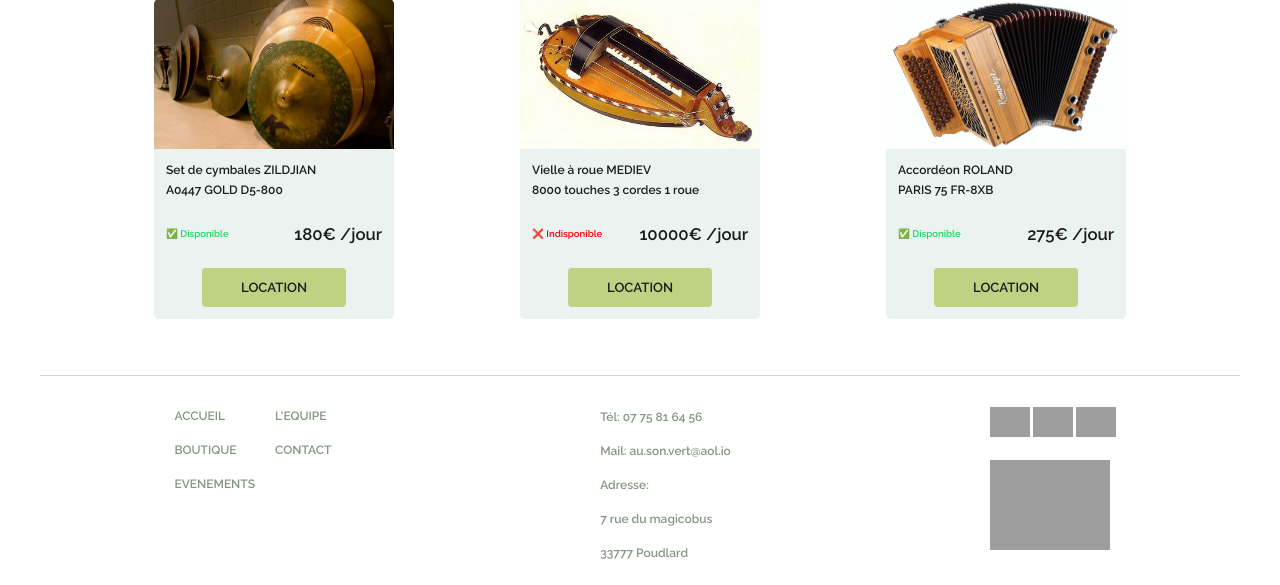
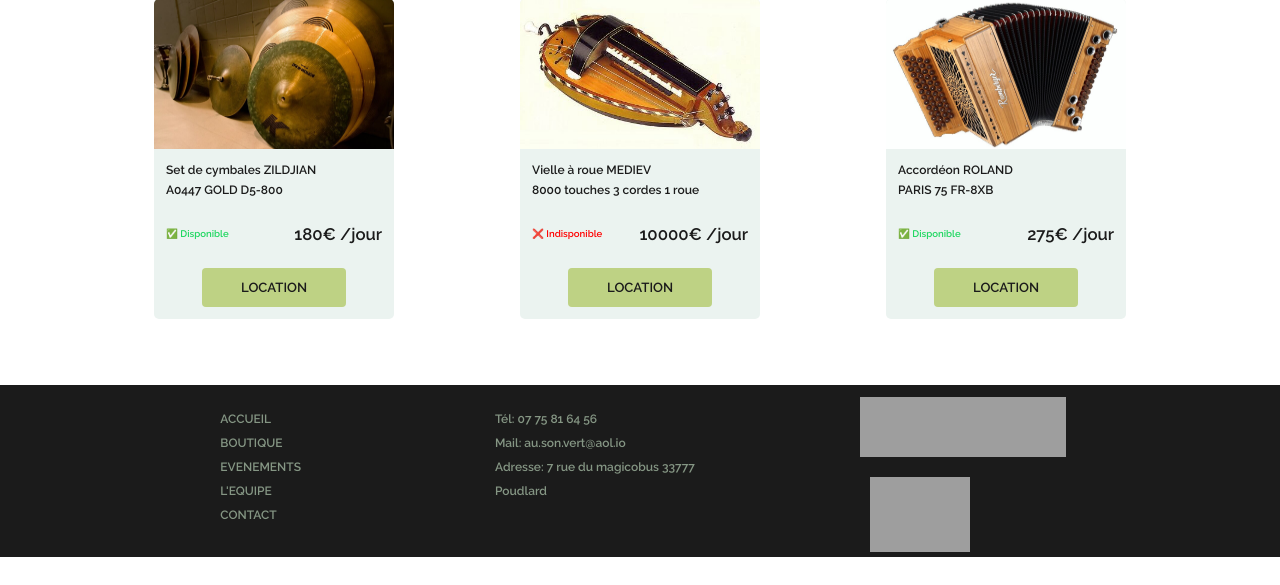
Before and after one commit to Alexisvib/Projet-1-Wild-Au-son-vert, a PHP site: page /shop.php in a window 1280 px wide. Shown: the part 2372-2957 px from the top of the page. After the commit the page ends 2929 px from the top, so only its background shows below. Run offline with PHP 8.4, Linux system fonts and the light colour scheme; grey boxes are pictures that could not be loaded.

Commit message:
footer modifications

```diff
--- a/footer.php
+++ b/footer.php
@@ -3,51 +3,41 @@
 </div>
 
 <footer class="footer">
-  <div class="espace-footer"></div>
 
+  <hr class="hr-footer">
 
-  <div class=footer-box>
-
-
+  <div class="box-footer">
     <menu class="box-menu">
-      <ul class="menu-footer-text-left">
-        <li class="li-footer"><a href="index.php">ACCUEIL</a></li>
-        <li class="li-footer"><a href="shop.php">BOUTIQUE</a></li>
-        <li class="li-footer"><a href="event.php">EVENEMENTS</a></li>
-      </ul>
-
-      <ul class="menu-footer-text-right">
-        <li class="li-footer"><a href="team.php">L'EQUIPE</a></li>
-        <li class="li-footer"><a href="form.php">CONTACT</a></li>
-      </ul>
+      <a href="index.php" class="footer-link">ACCUEIL</a>
+      <a href="shop.php" class="footer-link">BOUTIQUE</a>
+      <a href="event.php" class="footer-link">EVENEMENTS</a>
+      <a href="team.php" class="footer-link">L'EQUIPE</a>
+      <a href="form.php" class="footer-link">CONTACT</a>
     </menu>
-
     <div class="informations">
-      <ul class="ul-footer">
-        <li class="li-footer"><a>Tél: 07 75 81 64 56</a></li>
-        <li class="li-footer"><a>Mail: au.son.vert@aol.io</a></li>
-        <li class="li-footer"><a>Adresse:</a></li>
-        <li class="li-footer"><a>7 rue du magicobus</a></li>
-        <li class="li-footer"><a>33777 Poudlard</a></li>
-      </ul>
+      <a>
+        Tél: 07 75 81 64 56
+        <br>
+        Mail: au.son.vert@aol.io
+        <br>
+        Adresse:
+        7 rue du magicobus
+        33777 Poudlard
+      </a>
     </div>
-
     <div class="logo-icone-box">
       <div class="icone-box">
-      <a href="https://i.ibb.co/H7gZr8d/inico.png">
+        <a href="https://fr-fr.facebook.com/">
           <img src="https://i.ibb.co/tXpm4Ht/fico.png" alt="facebook-icone" class="icone-footer" /></a>
-      <a href="https://i.ibb.co/H7gZr8d/inico.png">
+        <a href="https://twitter.com/login?lang=fr">
           <img src="https://i.ibb.co/bBqWHfz/twico.png" alt="tweeter-icone" class="icone-footer" /></a>
-
-      <a href="https://i.ibb.co/H7gZr8d/inico.png">
+        <a href="https://www.instagram.com/?hl=fr">
           <img src="https://i.ibb.co/H7gZr8d/inico.png" alt="instagram-icone" class="icone-footer" /></a>
       </div>
-
       <a href="index.php">
         <img src="https://i.ibb.co/1MQPrBx/Logotype-texte.png" alt="Logotype-texte" class="Logotype-texte-footer" /></a>
     </div>
   </div>
   <script type="text/javascript" src="buttonUp.js"></script>
 </footer>
-
 </body>
--- a/header.php
+++ b/header.php
@@ -16,7 +16,8 @@
 
     <div class="espace-header" id="espace-header"></div>
     <div class="header">
-        <img src="https://i.ibb.co/M7yQGWV/Logo-text.png" alt="Logo" class="logotype"/>
+    <a href="index.php">
+        <img src="https://i.ibb.co/M7yQGWV/Logo-text.png" alt="Logo" class="logotype"/></a>
         <ul id="menusimple">
             <li><a class="link-menu-burger" href="index.php">ACCUEIL</a></li>
             <li><a class="link-menu-burger" href="shop.php">BOUTIQUE</a></li>
--- a/styles.css
+++ b/styles.css
@@ -1,6 +1,6 @@
 /*****VARIABLES*******************/
 
-:root{
+:root {
   /*Logo,bouton hover:*/
   --firstColor: #1ed760;
   /*footer; header; burger menu:*/
@@ -15,20 +15,19 @@
 
   /*--FONTS--*/
   --police-size: 12px;
-    --police-font: 'Raleway', sans-serif;
+  --police-font: "Raleway", sans-serif;
 
   /*---CARTES--*/
-    --card-width : 240px;
-    --card-img-height : 150px;
-    --card-color: #Ebf3f0;
+  --card-width: 240px;
+  --card-img-height: 150px;
+  --card-color: #ebf3f0;
 }
 
 /*******END VARIABLES**********/
 
-
 /******PROPRIETES GENERALES**********/
 
-*{
+* {
   margin: 0px;
   padding: 0px;
   font-family: var(--police-font);
@@ -42,7 +41,6 @@ a {
   text-decoration: none;
   color: var(--thirdColor);
 }
-
 
 .link-menu-burger:hover {
   color: var(--firstColor);
@@ -58,6 +56,9 @@ a {
 /******HEADER**********/
 .logotype {
   height: 80px;
+}
+.logotype:hover {
+  filter: saturate(0);
 }
 
 .header {
@@ -174,122 +175,124 @@ li {
 }
 /******END HEADER***************************************/
 
+/******FOOTER**********/
 
-  /******FOOTER**********/
 .footer {
-    margin-bottom: 0;
-    display: flex;
-    width: 100%;
-    height: 200px;
-    justify-content: center;
+  background-color: var(--secondColor);
+}
+.hr-footer {
+  margin: auto;
+  height: 1px;
+  color: var(--thirdColor);
+  width: 80%;
+  opacity: 0;
 }
 
-  .footer-box {
+.box-footer {
+  margin-top: 20px;
   display: flex;
-    align-items: center;
   justify-content: space-around;
-    border-top: solid 1px var(--sixthColor);
-    width: 1200px;
   height: 150px;
-    margin-top: -10px;
 }
 
 .box-menu {
-    display: flex;
+  margin-left: 10px;
+  width: 100px;
+  height: 80px;
+  line-height: 2em;
 }
 
-  .menu-footer-text-left {
-    display: block;
-  }
-
-  .menu-footer-text-right {
-    display: block;
+.footer-link:hover {
+  color: var(--firstColor);
+  text-decoration: underline;
 }
 
 .informations {
-    display: flex;
-    height: 100px;
-  }
-
-  .ul-footer {
-    display: flex;
-    flex-direction: column;
-    align-items: flex-start;
+  margin-left: 10px;
+  width: 200px;
+  line-height: 2em;
 }
 
 .icone-box {
-   display: block;
-   align-items: center;
+  margin-left: 10px;
+  padding: -50px;
+  width: 75px;
+  height: 30px;
 }
 
-  .icone-footer{
+.icone-footer {
   width: 40px;
-    margin-top: 60px;
-    margin-bottom: 20px;
+  margin: -10px;
+}
+
+.icone-footer:hover {
+  filter: saturate(0);
 }
 
 .Logotype-texte-footer {
-    height: 90px;
+  margin-top: 40px;
+  margin-left: 10px;
+  margin-right: 10px;
+  width: 65px;
 }
-
 
 /******END FOOTER**********/
 
 /********FORM****************************************/
 
-.title-contact{
+.title-contact {
   text-align: center;
-    margin-top:30px;
+  margin-top: 30px;
 }
 
-.Bloc-container{
-    display:flex;
+.Bloc-container {
+  display: flex;
   justify-content: space-between;
   margin-bottom: 150px;
 }
 
-.Bloc{
-    flex:3;
+.Bloc {
+  flex: 3;
 }
 
-.container-form{
+.container-form {
   margin-top: 25px;
-    flex:4;
-    display:flex;
-    flex-direction : column;
+  flex: 4;
+  display: flex;
+  flex-direction: column;
   align-items: center;
   max-width: var(--container-width);
 }
 
-.form-style{
+.form-style {
   justify-content: space-around;
   text-align: center;
   margin-bottom: 30px;
-    width:100%;
-    min-width: 225px;;
+  width: 100%;
+  min-width: 225px;
 }
 
-.form-style input{
-    padding : 10px;
-    width:100%;
+.form-style input {
+  padding: 10px;
+  width: 100%;
   box-sizing: border-box;
   border-radius: 10px;
   border-width: 1px;
 }
 
-.form-style textarea{
-    padding : 10px;
-    height : 100px;
-    width:100%;
+.form-style textarea {
+  padding: 10px;
+  height: 100px;
+  width: 100%;
   box-sizing: border-box;
   border-radius: 10px;
 }
 
-#submit{
-    width:100%;
-    background-color:var(--firstColor);
-    color:var(--secondColor);
-    transition: transform .2s;
+#submit {
+  width: 100%;
+  background-color: var(--firstColor);
+  color: var(--secondColor);
+  transition: transform 0.2s;
   border-radius: 10px;
   font-weight: bolder;
 }
@@ -298,102 +301,117 @@ li {
   transform: scale(1.1);
 }
 
-
 /********END FORM****************************************/
 
 /****************CARROUSEL*****************************/
 
-.container-caroussel{
-    display:flex;
-    height:227px;
+.container-caroussel {
+  display: flex;
+  height: 227px;
 }
 
-.carroussel-bloc-around{
-    flex:2%;
+.carroussel-bloc-around {
+  flex: 2%;
 }
 
-.carroussel-bloc{
-    flex:96%;
+.carroussel-bloc {
+  flex: 96%;
   max-width: var(--container-width);
-    overflow:hidden;
+  overflow: hidden;
 }
 
-.carroussel-bloc figure{
-    position:relative;
-    width:500%;
-    margin:0;
-    padding:0;
-    font-size : 0;
+.carroussel-bloc figure {
+  position: relative;
+  width: 500%;
+  margin: 0;
+  padding: 0;
+  font-size: 0;
   text-align: left;
   animation: 28s slide infinite;
+  box-shadow: 0px 5px 10px var(--secondColor);
 }
 
-.carroussel-bloc figure img{
+.carroussel-bloc figure img {
   width: 20%;
-    height:auto;
-    float:left;
+  height: auto;
+  float: left;
 }
 
 @keyframes slide {
-    0% { left: 0%; }
-    20% { left: 0%; }
-    25% { left: -100%; }
-    45% { left: -100%; }
-    50% { left: -200%; }
-    70% { left: -200%; }
-    75% { left: -300%; }
-    95% { left: -300%; }
-    100% { left: -400%; }
+  0% {
+    left: 0%;
+  }
+  20% {
+    left: 0%;
+  }
+  25% {
+    left: -100%;
+  }
+  45% {
+    left: -100%;
+  }
+  50% {
+    left: -200%;
+  }
+  70% {
+    left: -200%;
+  }
+  75% {
+    left: -300%;
+  }
+  95% {
+    left: -300%;
+  }
+  100% {
+    left: -400%;
+  }
 }
 
 /****************END CARROUSEL*****************************/
 
-
 /***********BOUTON HAUT DE PAGE****************************/
-.arrowUp{
-    width:30px;
-    height:30px;
-    position:relative;
+.arrowUp {
+  width: 30px;
+  height: 30px;
+  position: relative;
   border-radius: 20%;
-    z-index:10;
+  z-index: 10;
   opacity: 0.3;
   background-color: var(--thirdColor);
 }
 
-#scrollUp{
+#scrollUp {
   position: fixed;
-    bottom : 250px;
+  bottom: 250px;
   border-radius: 20%;
   display: none;
   right: 10px;
 }
 
-.arrowUp:hover{
+.arrowUp:hover {
   background-color: var(--firstColor);
-    transition : 0.3s;
+  transition: 0.3s;
   opacity: 10;
 }
 
 /**********END BOUTON HAUT DE PAGE*****************/
 
 /*************** HOMEPAGE ******************************/
-.selection-products{
+.selection-products {
   text-align: center;
 }
 
-
-.title-homepage{
+.title-homepage {
   font-size: 1.4rem;
   padding-bottom: 2rem;
   padding-top: 2rem;
 }
 
-.testimony{
+.testimony {
   text-align: center;
 }
 
-
-.testimonycard{
+.testimonycard {
   display: flex;
   justify-content: stretch;
   align-items: center;
@@ -404,17 +422,17 @@ li {
   margin: 2rem 1rem 2.5rem 1rem;
 }
 
-.card-text{
+.card-text {
   display: flex;
   flex-direction: column;
   padding-top: 10px;
-    padding-right : 15px;
-    padding-left : 15px;
+  padding-right: 15px;
+  padding-left: 15px;
   text-align: left;
   font-size: 14px;
 }
 
-.card-name{
+.card-name {
   text-align: right;
   margin-right: 15px;
   margin-bottom: 10px;
@@ -465,7 +483,8 @@ li {
   color: var(--secondColor);
 }
 
-.button:hover, .card-button:hover {
+.button:hover,
+.card-button:hover {
   color: var(--card-color);
   box-shadow: rgba(149, 157, 165, 0.5) 8px 8px 24px;
   transition: all 0.4s;
@@ -473,11 +492,11 @@ li {
 }
 
 #rent {
-    background-color: #BED284;
+  background-color: #bed284;
 }
 
 #sell {
-    background-color: #DB848A;
+  background-color: #db848a;
 }
 
 .shop-section {
@@ -488,16 +507,16 @@ li {
   font-size: 1.4rem;
   padding: 1.6rem 0.5rem 4rem 0.5rem;
 }
-.row-title:before{
-    content: '';
+.row-title:before {
+  content: "";
   position: absolute;
   transform: translateY(0.8rem) translateX(-8rem);
   width: 90px;
   border-bottom: #204033 solid 1px;
 }
 
-.row-title:after{
-    content: '';
+.row-title:after {
+  content: "";
   position: absolute;
   transform: translateY(0.8rem) translateX(0.5rem);
   width: 90px;
@@ -537,7 +556,9 @@ li {
   height: var(--card-img-height);
 }
 
-.card-title, .card-price, .card-button {
+.card-title,
+.card-price,
+.card-button {
   padding-top: 1rem;
   padding-bottom: 1rem;
 }
@@ -555,18 +576,17 @@ li {
   justify-content: space-between;
 }
 
-.card-body-price .red{
+.card-body-price .red {
   color: red;
   font-size: 0.8rem;
   font-weight: bold;
 }
 
-.card-body-price .green{
+.card-body-price .green {
   color: var(--firstColor);
   font-size: 0.8rem;
   font-weight: bold;
 }
-
 
 .card-availability {
   padding-left: 1rem;
@@ -588,9 +608,8 @@ li {
   text-align: center;
 }
 
-
 .rent-button {
-    background-color: #BED284;
+  background-color: #bed284;
 }
 
 /*end----- CARDS SECTION ----------------*/
@@ -603,7 +622,8 @@ li {
   padding: 40px;
 }
 
-#events h3, #events h4 {
+#events h3,
+#events h4 {
   padding-top: 2rem;
 }
 
@@ -658,7 +678,6 @@ article {
   border-radius: 5px;
   border: none;
   box-shadow: 6px 6px 6px slategrey;
-
 }
 
 .twitter {
@@ -681,11 +700,10 @@ article {
 
 /********************END EVENT**********************************************/
 
-
 /**********************MEDIA QUERIES***********************************/
 
 /* Tout Petit Ecran*/
- @media screen and (max-width:576px) {
+@media screen and (max-width: 576px) {
   .espace-header {
     z-index: 1;
     height: 80px;
@@ -706,7 +724,7 @@ article {
   }
 }
 /* Petit Ecran*/
-@media screen and (min-width:576px) /*and (max-width:768px)*/ {
+@media screen and (min-width: 576px) /*and (max-width: 768px) */ {
   .espace-header {
     z-index: 1;
     height: 80px;
@@ -723,11 +741,12 @@ article {
 }
 
 /* Medium Ecran*/
-@media screen and (min-width:768px) /*and (max-width:991px)*/ {
+@media screen and (min-width: 768px) /*and (max-width: 991px) */ {
   .header {
     display: flex;
     margin-top: -100px;
     justify-content: space-between;
+    align-items: center;
     height: 100px;
   }
 
@@ -767,18 +786,50 @@ article {
 }
 
 /* Large Ecran*/
-@media screen and (min-width:991px) /*and (max-width:1200px)*/ {
-
+@media screen and (min-width: 991px) /*and (max-width: 1200px) */ {
   .flex-cards {
     flex-direction: row;
     justify-content: space-evenly;
     flex-wrap: wrap;
   }
+  .footer {
+    background-color: var(--secondColor);
+    width: 100%;
+    justify-content: center;
+  }
+  .box-footer {
+    margin: 20px auto auto auto;
+    display: flex;
+    justify-content: space-around;
+    height: 150px;
+    width: 80%;
+  }
+
+  .icone-box {
+    padding: -50px;
+    width: 200px;
+    height: 30px;
+  }
+
+  .icone-footer {
+    width: 80px;
+    margin: -10px;
+  }
+
+  .icone-footer:hover {
+    filter: saturate(0);
+  }
+
+  .Logotype-texte-footer {
+    margin-top: 40px;
+    margin-left: 10px;
+    margin-right: 10px;
+    width: 100px;
+  }
 }
 
 /* Grand Ecran */
-@media screen and (min-width:1200px) {
-
+@media screen and (min-width: 1200px) {
   .header {
     display: flex;
     justify-content: space-between;
@@ -790,7 +841,6 @@ article {
     font-family: "Raleway", sans-serif;
     list-style-type: none;
   }
-
 }
 
 /********************END MEDIA QUERIES**********************************************/
```
Lines whose indentation alone changed are shown as unchanged.
